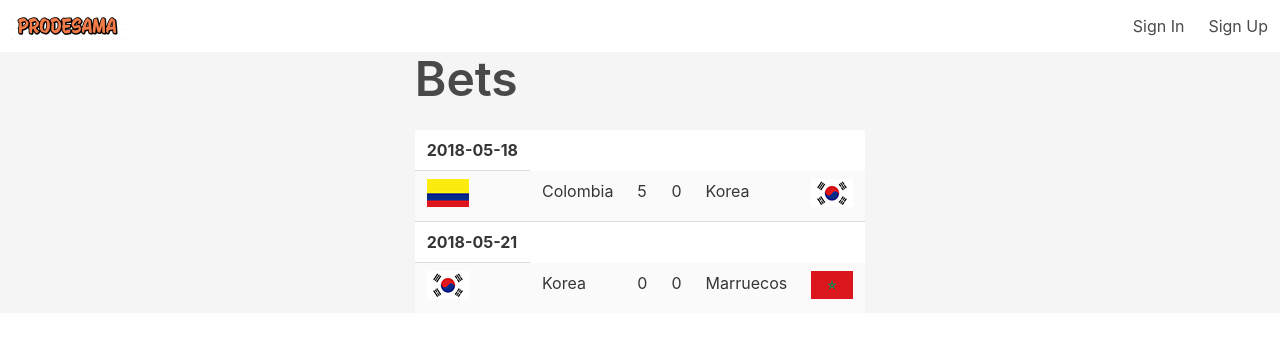
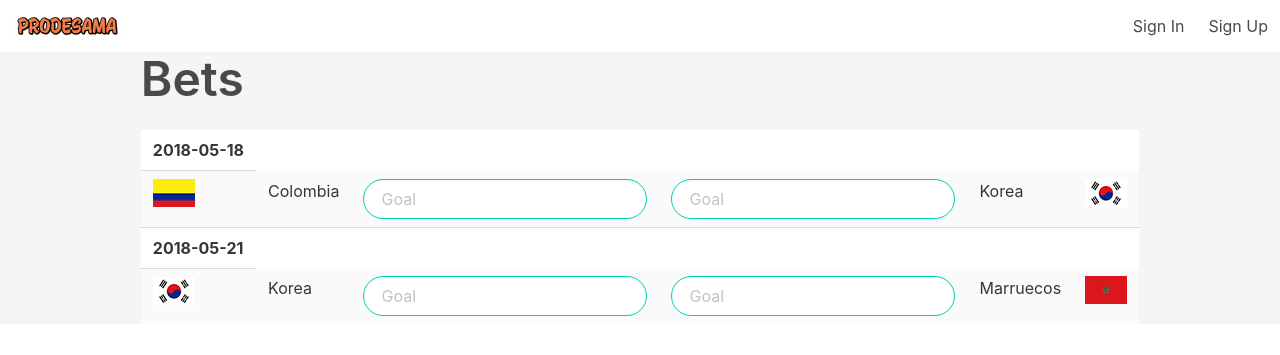
Before and after one commit to nachomac12/prodesama, a Django app: page /prode/ in a window 1280 px wide. Shown: the top 355 px of the page. Run offline with Django 3.2, Linux system fonts and the light colour scheme; data comes from the database, SQL or seed files in the repository; some libraries are stand-ins or nearby versions.

Commit message:
agrego input a partidos

```diff
--- a/prode/templates/prode/index.html
+++ b/prode/templates/prode/index.html
@@ -12,8 +12,8 @@
                 <tr>
                     <td><img src="{% static 'prode/images/' %}{{ match.team1.flag }}" alt="Bandera"></td>
                     <td>{{ match.team1.name }}</td>
-                    <td>{{ match.team1_score }}</td>
-                    <td>{{ match.team2_score }}</td>
+                    <td><input class="input is-primary is-rounded" type="text" placeholder="Goal"></td>
+                    <td><input class="input is-primary is-rounded" type="text" placeholder="Goal"></td>
                     <td>{{ match.team2.name }}</td>
                     <td><img src="{% static 'prode/images/' %}{{ match.team2.flag }}" alt="Bandera"></td>
                 </tr>
```
